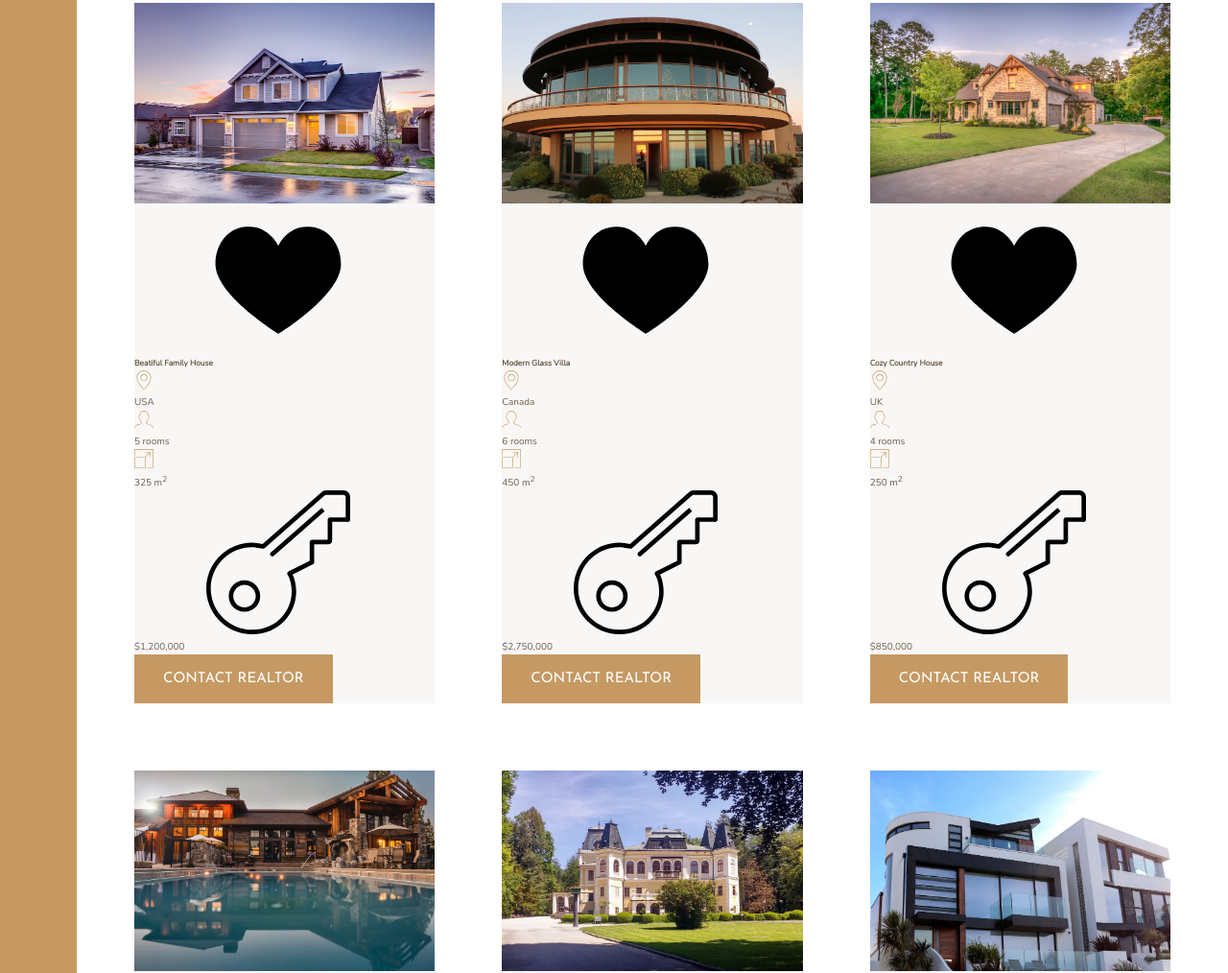
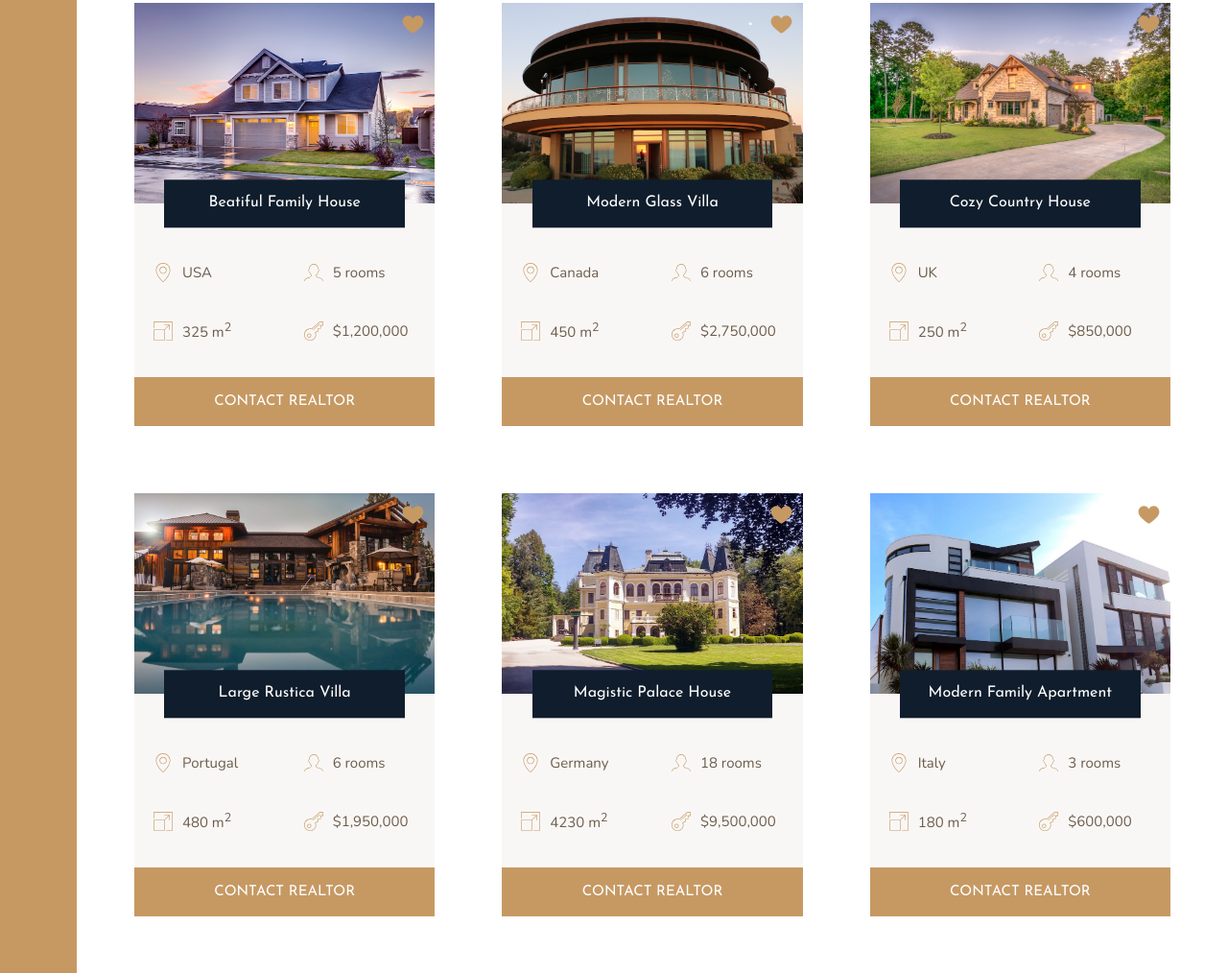
Before and after one commit to eangao/advance-css-nexter, a website: page index.html in a window 1280 px wide. Shown: the part 1967-2981 px from the top of the page at 96% size. Drawn offline with nearby package versions, Linux system fonts and the light colour scheme.

Commit message:
Building the Homes Section - Part 2

```diff
--- a/index.html
+++ b/index.html
@@ -120,13 +120,13 @@
             </svg>
             <p>325 m<sup>2</sup></p>
         </div>
-        <div class="price">
+        <div class="home__price">
            <svg>
               <use xlink:href="img/sprite.svg#icon-key"></use>
             </svg>
             <p>$1,200,000</p>
         </div>
-        <button class="btn">Contact realtor</button>
+        <button class="btn home__btn">Contact realtor</button>
       </div>
 
       <div class="home">
@@ -153,13 +153,13 @@
             </svg>
             <p>450 m<sup>2</sup></p>
         </div>
-        <div class="price">
+        <div class="home__price">
            <svg>
               <use xlink:href="img/sprite.svg#icon-key"></use>
             </svg>
             <p>$2,750,000</p>
         </div>
-        <button class="btn">Contact realtor</button>
+        <button class="btn home__btn">Contact realtor</button>
       </div>
       <div class="home">
         <img src="img/house-3.jpeg" alt="House 3" class="home__img">
@@ -185,13 +185,13 @@
             </svg>
             <p>250 m<sup>2</sup></p>
         </div>
-        <div class="price">
+        <div class="home__price">
            <svg>
               <use xlink:href="img/sprite.svg#icon-key"></use>
             </svg>
             <p>$850,000</p>
         </div>
-        <button class="btn">Contact realtor</button>
+        <button class="btn home__btn">Contact realtor</button>
       </div>
       <div class="home">
         <img src="img/house-4.jpeg" alt="House 4" class="home__img">
@@ -217,13 +217,13 @@
             </svg>
             <p>480 m<sup>2</sup></p>
         </div>
-        <div class="price">
+        <div class="home__price">
            <svg>
               <use xlink:href="img/sprite.svg#icon-key"></use>
             </svg>
             <p>$1,950,000</p>
         </div>
-        <button class="btn">Contact realtor</button>
+        <button class="btn home__btn">Contact realtor</button>
       </div>
       <div class="home">
         <img src="img/house-5.jpeg" alt="House 5" class="home__img">
@@ -249,13 +249,13 @@
             </svg>
             <p>4230 m<sup>2</sup></p>
         </div>
-        <div class="price">
+        <div class="home__price">
            <svg>
               <use xlink:href="img/sprite.svg#icon-key"></use>
             </svg>
             <p>$9,500,000</p>
         </div>
-        <button class="btn">Contact realtor</button>
+        <button class="btn home__btn">Contact realtor</button>
       </div>
       <div class="home">
         <img src="img/house-6.jpeg" alt="House 6" class="home__img">
@@ -281,13 +281,13 @@
             </svg>
             <p>180 m<sup>2</sup></p>
         </div>
-        <div class="price">
+        <div class="home__price">
            <svg>
               <use xlink:href="img/sprite.svg#icon-key"></use>
             </svg>
             <p>$600,000</p>
         </div>
-        <button class="btn">Contact realtor</button>
+        <button class="btn home__btn">Contact realtor</button>
       </div>
     </section>
     <!--end section homes  -->
--- a/sass/_homes.scss
+++ b/sass/_homes.scss
@@ -10,27 +10,70 @@
 .home {
   background-color: $color-grey-light-1;
 
+  display: grid;
+  grid-template-columns: repeat(2, 1fr);
+  row-gap: 3.5rem;
+
   &__img {
     width: 100%;
+    grid-column: 1 / -1;
+    grid-row: 1 / 2;
+    z-index: 1;
   }
 
   &__like {
+    fill: $color-primary;
+    width: 2.5rem;
+    height: 2.5rem;
+    grid-column: 2 / -1;
+    grid-row: 1 / 2;
+    justify-self: end;
+    margin: 1rem;
+    z-index: 2;
   }
 
   &__name {
+    grid-row: 1 / 2;
+    grid-column: 1 / -1;
+    justify-self: center;
+    align-self: end;
+    z-index: 3;
+    transform: translateY(50%);
+
+    width: 80%;
+    font-family: $font-display;
+    font-size: 1.6rem;
+    text-align: center;
+    padding: 1.25rem;
+    background-color: $color-secondary;
+    color: #fff;
+    font-weight: 400;
+  }
+
+  &__location,
+  &__rooms {
+    margin-top: 2.5rem;
   }
 
   &__location,
   &__rooms,
   &__area,
   &__price {
+    font-size: 1.5rem;
+    margin-left: 2rem;
+
+    display: flex;
+    align-items: center;
+    gap: 1rem;
+
     svg {
       fill: $color-primary;
       width: 2rem;
       height: 2rem;
     }
+  }
 
-    p {
-    }
+  &__btn {
+    grid-column: 1 / -1;
   }
 }
```
Also changed, not shown: css/style.css.
